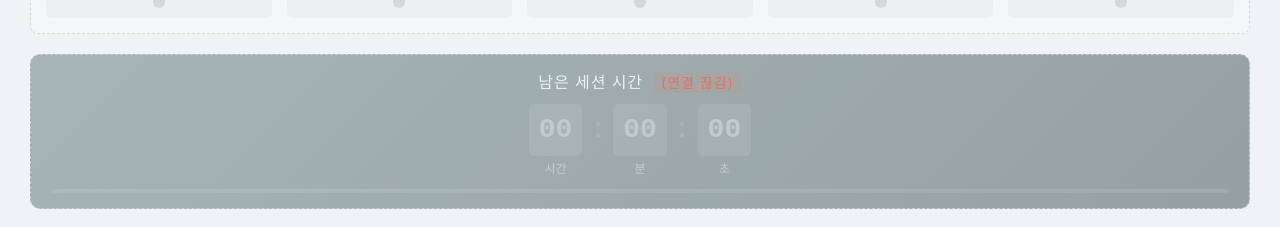
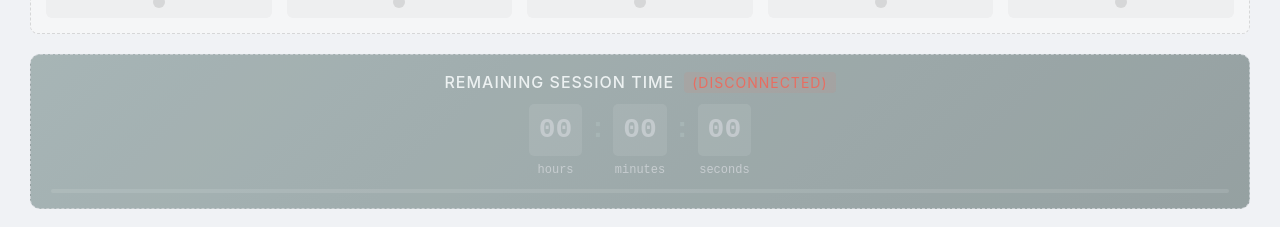
Before and after one commit to taxi-tabby/studente_aws, a React (Vite) app in the folder frontend/: page / in a window 1280 px wide. Shown: the part 202-429 px from the top of the page. Built offline with nearby package versions, Linux system fonts and the light colour scheme; no server answers.

Commit message:
feat: Enhance Timer component with internationalization support and update CSS for improved layout

```diff
--- a/frontend/src/App.css
+++ b/frontend/src/App.css
@@ -54,7 +54,7 @@ body {
   bottom: 0;
   left: 0;
   height: 3px;
-  width: 40%;
+  width: 100%;
   background: #4cc9f0;
   transform: scaleX(0);
   transform-origin: left;
--- a/frontend/src/components/Timer.tsx
+++ b/frontend/src/components/Timer.tsx
@@ -1,5 +1,6 @@
 import React, { useState, useEffect } from 'react';
 import './Timer.css';
+import { useTranslation } from 'react-i18next';
 
 interface TimerProps {
   value: number; // 밀리초 단위 타이머 값 (서버에서 직접 받은 남은 시간)
@@ -35,6 +36,8 @@ const Timer: React.FC<TimerProps> = ({ value, maxValue = DEFAULT_MAX_VALUE, isAc
   const [timerClass, setTimerClass] = useState('timer-normal');
   const [pulseEffect, setPulseEffect] = useState(false);
 
+  const { t } = useTranslation();
+
   useEffect(() => {
     // 시간이 얼마나 남았는지에 따라 타이머 클래스 결정
     if (percentRemaining <= 10) {
@@ -56,23 +59,23 @@ const Timer: React.FC<TimerProps> = ({ value, maxValue = DEFAULT_MAX_VALUE, isAc
   return (
     <div className={`timer-container ${timerClass} ${pulseEffect ? 'timer-pulse' : ''} ${!isConnected ? 'timer-disconnected' : ''}`}>
       <div className="timer-title">
-        남은 세션 시간
-        {!isConnected && <span className="timer-connection-warning">(연결 끊김)</span>}
+        {t('timer.remainingSession')}
+        {!isConnected && <span className="timer-connection-warning">({t('connection.disconnected')})</span>}
       </div>
       <div className="timer-value">
         <div className="time-unit">
           <span className="time-number">{time.hours.toString().padStart(2, '0')}</span>
-          <span className="time-label">시간</span>
+          <span className="time-label">{t('timer.hours')}</span>
         </div>
         <div className="time-separator">:</div>
         <div className="time-unit">
           <span className="time-number">{time.minutes.toString().padStart(2, '0')}</span>
-          <span className="time-label">분</span>
+          <span className="time-label">{t('timer.minutes')}</span>
         </div>
         <div className="time-separator">:</div>
         <div className="time-unit">
           <span className="time-number">{time.seconds.toString().padStart(2, '0')}</span>
-          <span className="time-label">초</span>
+          <span className="time-label">{t('timer.seconds')}</span>
         </div>
       </div>
       <div className="timer-progress-container">
--- a/frontend/src/i18n.ts
+++ b/frontend/src/i18n.ts
@@ -47,6 +47,12 @@ const enTranslations = {
     zone: 'Availability Zone',
     actions: 'Actions',
     notAvailable: 'Not available'
+  },
+  timer: {
+    remainingSession: 'Remaining Session Time',
+    hours: 'hours',
+    minutes: 'minutes',
+    seconds: 'seconds'
   }
 };
 
@@ -96,6 +102,12 @@ const koTranslations = {
     zone: '가용 영역',
     actions: '작업',
     notAvailable: '사용 불가'
+  },
+  timer: {
+    remainingSession: '남은 세션 시간',
+    hours: '시간',
+    minutes: '분',
+    seconds: '초'
   }
 };
 
@@ -145,6 +157,12 @@ const jaTranslations = {
     zone: 'アベイラビリティゾーン',
     actions: 'アクション',
     notAvailable: '使用不可'
+  },
+  timer: {
+    remainingSession: '残りセッション時間',
+    hours: '時間',
+    minutes: '分',
+    seconds: '秒'
   }
 };
 
@@ -194,6 +212,12 @@ const zhTranslations = {
     zone: '可用区',
     actions: '操作',
     notAvailable: '不可用'
+  },
+  timer: {
+    remainingSession: '剩余会话时间',
+    hours: '小时',
+    minutes: '分钟',
+    seconds: '秒'
   }
 };
 
```
